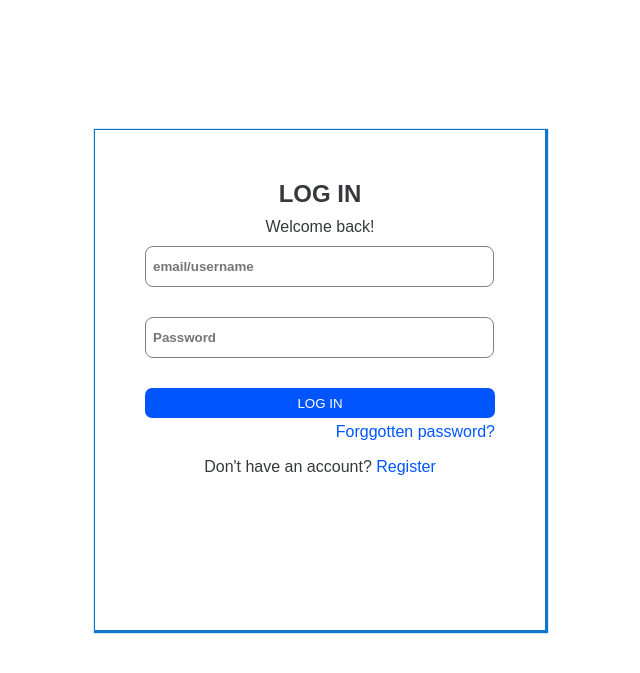
After one commit to decredwatchman/BUYBIS, a PHP site: page /login in a window 1280 px wide. The commit adds this page. Shown: the top 673 px of the page, without its empty margins (320-960 px from the left). Run offline with PHP 8.4, Linux system fonts and the light colour scheme.

Commit message:
I TRY ABI I NO TRY

```diff
--- a/api/db_lib.php
+++ b/api/db_lib.php
@@ -10,6 +10,14 @@ $allowed_methods = ["POST","GET"];
 //header('Content-Type: application/json; charset=utf-8');
 
 
+// SOMETHING LIKE THIS
+
+// echo $mymessage = '<div class="alert alert-primary alert-dismissible" role="alert">
+// <button type="button" class="close" data-dismiss="alert" aria-label="close">
+// <span aria-hidden="true">&times;</span></button>
+// ALERT : WRONG USER DETAILS
+// </div>';
+
 
 function signup(string $username, string $password, string $email)
 {
@@ -18,7 +26,7 @@ function signup(string $username, string $password, string $email)
         if( isset($username,$password,$email) ){
             $username= $conn->escape_string($username);
             $password= password_hash($password,PASSWORD_DEFAULT);
-            var_dump($password);
+           // var_dump($password);
             $email = $conn->escape_string($email);
             $exists_n = run_query("SELECT `id` FROM `users` WHERE `username`='$username' or `email`='$email'");
             $exists_e = run_query("SELECT `id` FROM `users` WHERE `username`='$username' or `email`='$email'");
--- /dev/null
+++ b/assets/css/register&login.css
@@ -0,0 +1,95 @@
+*{
+    margin: 0;
+    font-family:  sans-serif;
+    color: #121619D9;
+}
+h1{
+    text-align: center;
+}
+
+nav{
+    background-color: #121619D9;
+    display: flex;
+    justify-content: space-around;
+    align-items: center;
+    color: white;
+}
+ul{
+    display: flex;
+    list-style: none;
+    padding: 18px;
+
+}
+li{
+    padding: 0 20px;
+    color: #ffffffcc;
+}
+nav div span{
+    font-weight: 350;
+    font-size: 30px;
+}
+section{
+    padding-top: 130px;
+    padding-left:7px ;
+    padding-right: 7px;
+    display: flex;
+    justify-content: center;
+    justify-items: center;
+}
+form{
+
+    width: 350px;
+    padding: 50px;
+    height: 400px;
+    box-shadow: 1px 1px 1px 2px rgb(15, 119, 203);
+}
+input{
+ display: block;
+ width: 95%;
+  border: 1px solid gray;
+  height: 35px;
+ margin-bottom: 30px;
+ border-radius: 8px;
+ padding: 2px 2%;
+ font-weight: bold;
+
+}
+button{
+    display: block;
+    width: 100%;
+
+    height: 30px;
+    border-radius: 7px;
+}
+p{
+
+    text-align: center;
+    margin-top: 10px;
+    margin-bottom: 10px;
+}
+.account{
+    margin-top: 40px;
+    text-align: center;
+}
+.forgot{
+   float: right;
+   margin-top: 5px;
+}
+.signin{
+    background-color: rgb(0, 85, 255);
+    color: white;
+    border: none;
+}
+a{
+    color: rgb(0, 85, 255);
+    text-decoration: none;
+}
+
+@media screen and(max-width: 800px) {
+    section{
+        padding: 10px;
+        display: flex;
+        justify-content: center;
+        justify-items: center;
+    }
+}
--- /dev/null
+++ b/login.php
@@ -0,0 +1,31 @@
+<?php   include("api/db_lib.php"); ?>
+<!DOCTYPE html>
+<html lang="en">
+<head>
+    <meta charset="UTF-8">
+    <meta http-equiv="X-UA-Compatible" content="IE=edge">
+    <meta name="viewport" content="width=device-width, initial-scale=1.0">
+    <title>BUYBIS</title>
+    <link rel="stylesheet" href="assets/css/register&login.css">
+</head>
+<body>
+<section>
+<?php
+    if(isset($_POST['login'])){
+        $username = mysqli_real_escape_string($conn,$_POST['username']);
+        $password = mysqli_real_escape_string($conn,$_POST['password']);
+        signin($username,$password);
+    }
+    ?>
+        <form action="" method="POST">
+            <h1 id="head">LOG IN</h1>
+            <p>Welcome back!</p>
+            <input type="text" placeholder="email/username" name="username" id="" required>
+            <input type="password" placeholder="Password" name="password" id="" required>
+            <button type="submit" name="login" class="signin">LOG IN</button>
+            <a href="forget" class="forgot">Forggotten password?</a>
+            <p class="account">Don't have an account? <a href="register"> Register</a></p>
+        </form>
+    </section>
+</body>
+</html>
--- a/user/dashboard.html
+++ b/user/dashboard.php
@@ -112,9 +112,9 @@
 
     <!-- moilenav -->
     <nav class="mynav">
-        <span><a class="nav-links" href="index.html"><img height="30px" style="display: block; ;" src="assets/svg/home.svg"></i></a></span>
-       <span><a class="nav-links" href="exchange.html"><img height="30px" style="display: block; ;" src="assets/svg/change.svg"></i></a></span>
-       <span><a class="nav-links" href="dashboard.html"><img height="30px" style="display: block; ;" src="assets/svg/wallet.svg"></i></a></span>
+        <span><a class="nav-links" href="index"><img height="30px" style="display: block; ;" src="assets/svg/home.svg"></i></a></span>
+       <span><a class="nav-links" href="exchange"><img height="30px" style="display: block; ;" src="assets/svg/change.svg"></i></a></span>
+       <span><a class="nav-links" href="dashboard"><img height="30px" style="display: block; ;" src="assets/svg/wallet.svg"></i></a></span>
     </nav>
     <!-- ends here -->
     <div class="card">
--- a/user/exchange.html
+++ b/user/exchange.php
@@ -112,9 +112,9 @@
 
     <!-- moilenav -->
     <nav class="mynav">
-        <span><a class="nav-links" href="index.html"><img height="30px" style="display: block; ;" src="assets/svg/home.svg"></i></a></span>
-       <span><a class="nav-links" href="exchange.html"><img height="30px" style="display: block; ;" src="assets/svg/change.svg"></i></a></span>
-       <span><a class="nav-links" href="dashboard.html"><img height="30px" style="display: block; ;" src="assets/svg/wallet.svg"></i></a></span>
+        <span><a class="nav-links" href="index"><img height="30px" style="display: block; ;" src="assets/svg/home.svg"></i></a></span>
+       <span><a class="nav-links" href="exchange"><img height="30px" style="display: block; ;" src="assets/svg/change.svg"></i></a></span>
+       <span><a class="nav-links" href="dashboard"><img height="30px" style="display: block; ;" src="assets/svg/wallet.svg"></i></a></span>
     </nav>
     <!-- ends here -->
 <section>
```
Also changed, not shown: api/signup.php (deleted, +0 -33 lines), api/store_user_data.php (deleted, +0 -34 lines), forget.php (added, +23 -0 lines), includes/api/lib.php (deleted, +0 -46 lines), includes/api/signup.php (deleted, +0 -23 lines), index.php (renamed from user/index.html, +11 -51 lines), register.php (added, +33 -0 lines), user/index.php (renamed from index.html, +50 -10 lines), .htaccess (added), includes/db.php (deleted).
